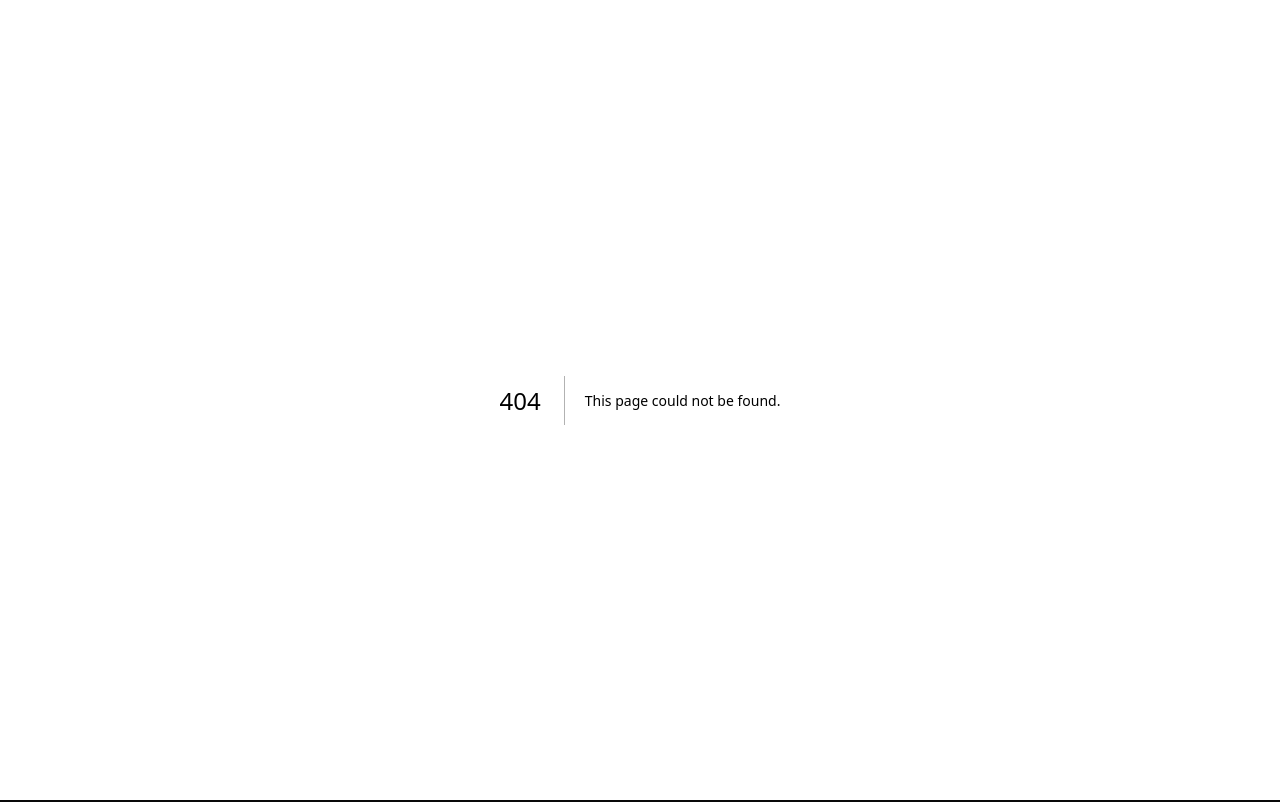
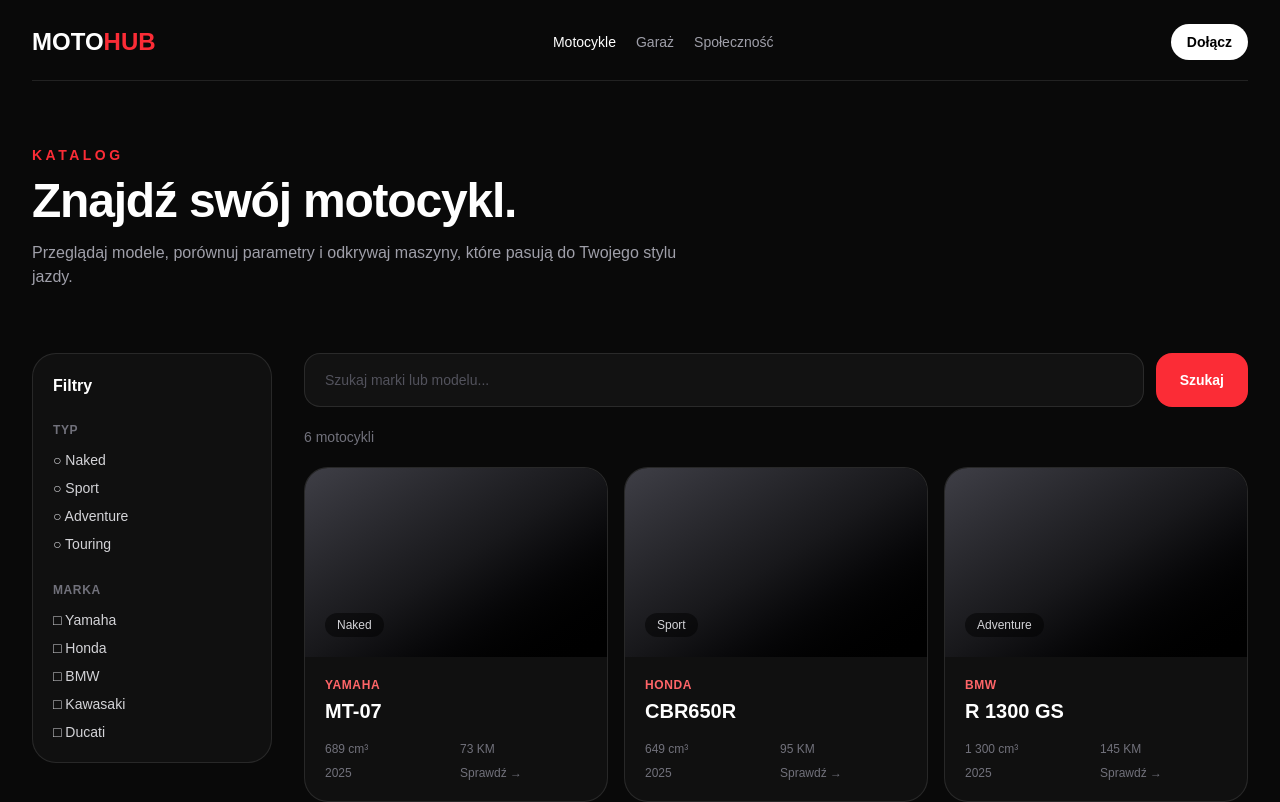
Before and after one commit to maker599/Motohub, a Next.js app: page /motocykle in a window 1280 px wide. Before the commit this address had no page. Shown: the top 802 px of the page. Built offline with nearby package versions, Linux system fonts and the light colour scheme.

Commit message:
feat: add MotoHub core pages

```diff
--- /dev/null
+++ b/app/motocykle/page.tsx
@@ -0,0 +1,72 @@
+import Link from "next/link";
+
+const bikes = [
+  { id:"yamaha-mt07", brand:"Yamaha", model:"MT-07", year:2025, engine:"689 cm³", type:"Naked", power:"73 KM" },
+  { id:"honda-cbr650r", brand:"Honda", model:"CBR650R", year:2025, engine:"649 cm³", type:"Sport", power:"95 KM" },
+  { id:"bmw-r1300gs", brand:"BMW", model:"R 1300 GS", year:2025, engine:"1 300 cm³", type:"Adventure", power:"145 KM" },
+  { id:"kawasaki-z900", brand:"Kawasaki", model:"Z900", year:2025, engine:"948 cm³", type:"Naked", power:"125 KM" },
+  { id:"ducati-monster", brand:"Ducati", model:"Monster", year:2025, engine:"937 cm³", type:"Naked", power:"111 KM" },
+  { id:"ktm-890-adventure", brand:"KTM", model:"890 Adventure", year:2024, engine:"889 cm³", type:"Adventure", power:"105 KM" },
+];
+
+export default function MotorcyclesPage() {
+  return (
+    <main className="min-h-screen bg-[#090909] text-white">
+      <div className="mx-auto max-w-7xl px-6 py-6 lg:px-8">
+        <nav className="flex items-center justify-between border-b border-white/10 pb-5">
+          <Link href="/" className="text-2xl font-black">MOTO<span className="text-red-500">HUB</span></Link>
+          <div className="flex gap-5 text-sm text-zinc-400">
+            <Link href="/motocykle" className="text-white">Motocykle</Link>
+            <Link href="/garaz">Garaż</Link>
+            <Link href="/spolecznosc">Społeczność</Link>
+          </div>
+          <Link href="/rejestracja" className="rounded-full bg-white px-4 py-2 text-sm font-bold text-black">Dołącz</Link>
+        </nav>
+
+        <header className="py-16">
+          <p className="text-sm font-bold uppercase tracking-[.25em] text-red-500">Katalog</p>
+          <h1 className="mt-3 text-5xl font-black tracking-tight">Znajdź swój motocykl.</h1>
+          <p className="mt-4 max-w-2xl text-zinc-400">Przeglądaj modele, porównuj parametry i odkrywaj maszyny, które pasują do Twojego stylu jazdy.</p>
+        </header>
+
+        <div className="grid gap-8 lg:grid-cols-[240px_1fr]">
+          <aside className="h-fit rounded-3xl border border-white/10 bg-white/[.03] p-5">
+            <h2 className="font-bold">Filtry</h2>
+            <label className="mt-6 block text-xs font-bold uppercase tracking-wider text-zinc-500">Typ</label>
+            <div className="mt-3 space-y-2 text-sm text-zinc-300">
+              <p>○ Naked</p><p>○ Sport</p><p>○ Adventure</p><p>○ Touring</p>
+            </div>
+            <label className="mt-7 block text-xs font-bold uppercase tracking-wider text-zinc-500">Marka</label>
+            <div className="mt-3 space-y-2 text-sm text-zinc-300">
+              <p>□ Yamaha</p><p>□ Honda</p><p>□ BMW</p><p>□ Kawasaki</p><p>□ Ducati</p>
+            </div>
+          </aside>
+
+          <section>
+            <div className="mb-5 flex flex-col gap-3 sm:flex-row">
+              <input aria-label="Szukaj motocykla" placeholder="Szukaj marki lub modelu..." className="w-full rounded-2xl border border-white/10 bg-white/[.04] px-5 py-4 text-sm outline-none placeholder:text-zinc-600 focus:border-red-500/50" />
+              <button className="rounded-2xl bg-red-500 px-6 py-4 text-sm font-bold hover:bg-red-400">Szukaj</button>
+            </div>
+            <p className="mb-5 text-sm text-zinc-500">{bikes.length} motocykli</p>
+            <div className="grid gap-4 sm:grid-cols-2 xl:grid-cols-3">
+              {bikes.map((bike) => (
+                <Link key={bike.id} href={"/motocykle/"+bike.id} className="group overflow-hidden rounded-3xl border border-white/10 bg-white/[.03] transition hover:-translate-y-1 hover:border-red-500/30">
+                  <div className="flex aspect-[16/10] items-end bg-gradient-to-br from-zinc-700 via-zinc-900 to-black p-5">
+                    <span className="rounded-full bg-black/50 px-3 py-1 text-xs text-zinc-300">{bike.type}</span>
+                  </div>
+                  <div className="p-5">
+                    <p className="text-xs font-bold uppercase tracking-wider text-red-400">{bike.brand}</p>
+                    <h2 className="mt-1 text-xl font-bold">{bike.model}</h2>
+                    <div className="mt-4 grid grid-cols-2 gap-2 text-xs text-zinc-500">
+                      <span>{bike.engine}</span><span>{bike.power}</span><span>{bike.year}</span><span>Sprawdź →</span>
+                    </div>
+                  </div>
+                </Link>
+              ))}
+            </div>
+          </section>
+        </div>
+      </div>
+    </main>
+  );
+}
```
